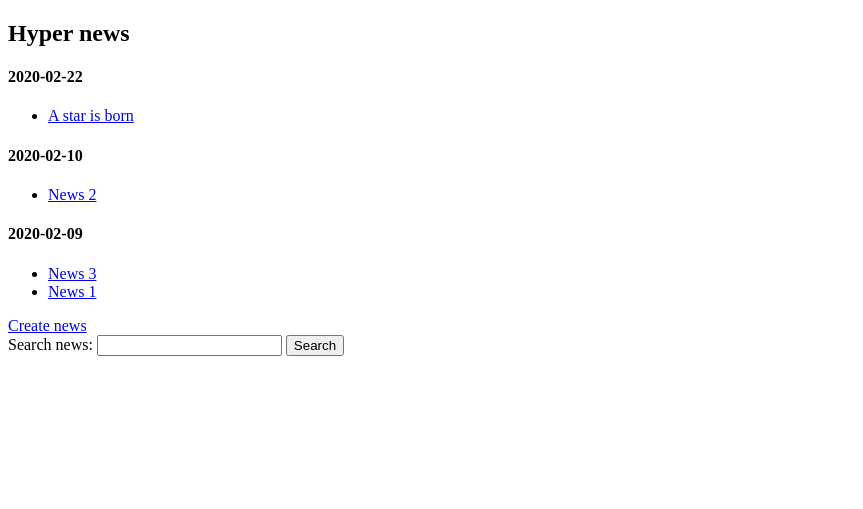
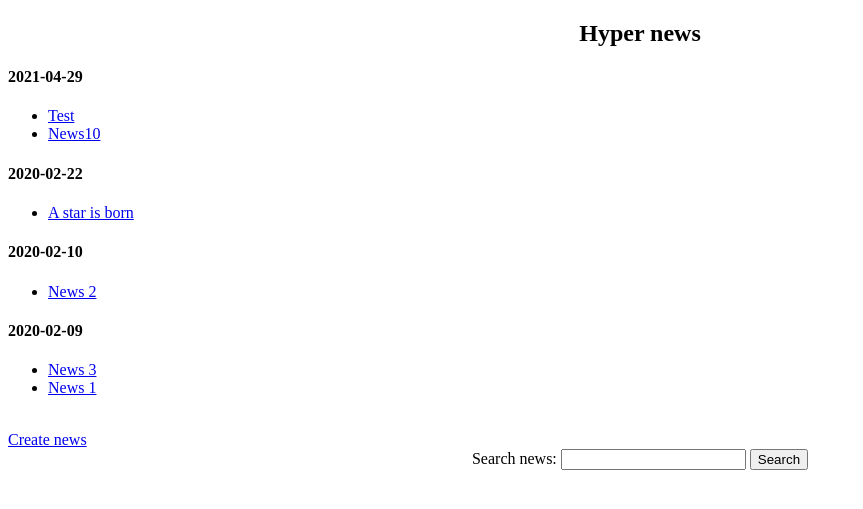
Before and after one commit to DimetrikusK/HyperNews_Portal, a Django app: page /news/ in a window 1280 px wide. Shown: the top 509 px of the page, without its empty margins (0-863 px from the left). Run offline with Django 3.2, Linux system fonts and the light colour scheme.

Commit message:
addDocker

```diff
--- a/hypernews/settings.py
+++ b/hypernews/settings.py
@@ -25,9 +25,9 @@ NEWS_JSON_PATH = os.environ.get('NEWS_JSON_PATH') or NEWS_JSON_PATH  # DO NOT MO
 SECRET_KEY = '(-q5783z2mh-cd217skey@(+_np2&j0=sl6suvo)ah2uwz@9ij'
 
 # SECURITY WARNING: don't run with debug turned on in production!
-DEBUG = True
+DEBUG = False
 
-ALLOWED_HOSTS = []
+ALLOWED_HOSTS = ['*']
 
 
 # Application definition
--- a/news.json
+++ b/news.json
@@ -1 +1 @@
-[{"created": "2020-02-22 16:40:00", "text": "A new star appeared in the sky.", "title": "A star is born", "link": 9234732}, {"created": "2020-02-09 14:15:10", "text": "Text of the news 1", "title": "News 1", "link": 1}, {"created": "2020-02-10 14:15:10", "text": "Text of the news 2", "title": "News 2", "link": 2}, {"created": "2020-02-09 16:15:10", "text": "Text of the news 3", "title": "News 3", "link": 3}]
+[{"created": "2020-02-22 16:40:00", "text": "A new star appeared in the sky.", "title": "A star is born", "link": 9234732}, {"created": "2020-02-09 14:15:10", "text": "Text of the news 1", "title": "News 1", "link": 1}, {"created": "2020-02-10 14:15:10", "text": "Text of the news 2", "title": "News 2", "link": 2}, {"created": "2020-02-09 16:15:10", "text": "Text of the news 3", "title": "News 3", "link": 3}, {"created": "2021-04-29 14:56:35", "title": "News10", "text": null, "link": 991312}, {"created": "2021-04-29 15:02:21", "title": "Test", "text": "asd", "link": 109737}]
--- a/news/templates/news/create_form.html
+++ b/news/templates/news/create_form.html
@@ -11,13 +11,15 @@
         <label for="title">Title: </label>
         <input type="text" id="title" name="title">
         <br>
+        <br>
         <label for="text">Text: </label>
-        <input type="textarea" id="text" name="text">
+        <textarea id="text" name="text" rows="10" cols="70"></textarea>
+        <br>
         <br>
         <button type="submit" value="Submit">Submit News</button>
     </form>
 </div>
-<div>
+<div style="text-align: center">
     <a href="/news/">Back to News</a>
 </div>
 </body>
--- a/news/templates/news/index.html
+++ b/news/templates/news/index.html
@@ -5,7 +5,7 @@
     <title>Hyper News</title>
 </head>
 <body>
-<h2>Hyper news</h2>
+<h2 style="text-align: center">Hyper news</h2>
 <div>
     {% for new in news %}
     <h4>{{ new.created | slice:":10" }}</h4>
--- a/news/templates/news/news_list.html
+++ b/news/templates/news/news_list.html
@@ -4,7 +4,7 @@
     <title>Hyper news</title>
 </head>
 <body>
-    <h2>Hyper news</h2>
+    <h2 style="text-align: center">Hyper news</h2>
     {% regroup news|dictsortreversed:"created" by created|slice:":10" as news_list %}
     {% for created in news_list %}
         <h4>{{ created.grouper }}</h4>
@@ -14,9 +14,10 @@
             {% endfor%}
         </ul>
     {% endfor%}
-    <a href="/news/create/">Create news</a>
     <br>
-    <form action="/news/" method="get">
+    <a href="/news/create/" >Create news</a>
+    <br>
+    <form action="/news/" method="get" style="text-align: center">
         {% csrf_token %}
         <label for="q">Search news: </label>
         <input id="q" type="text" name="q">
```
